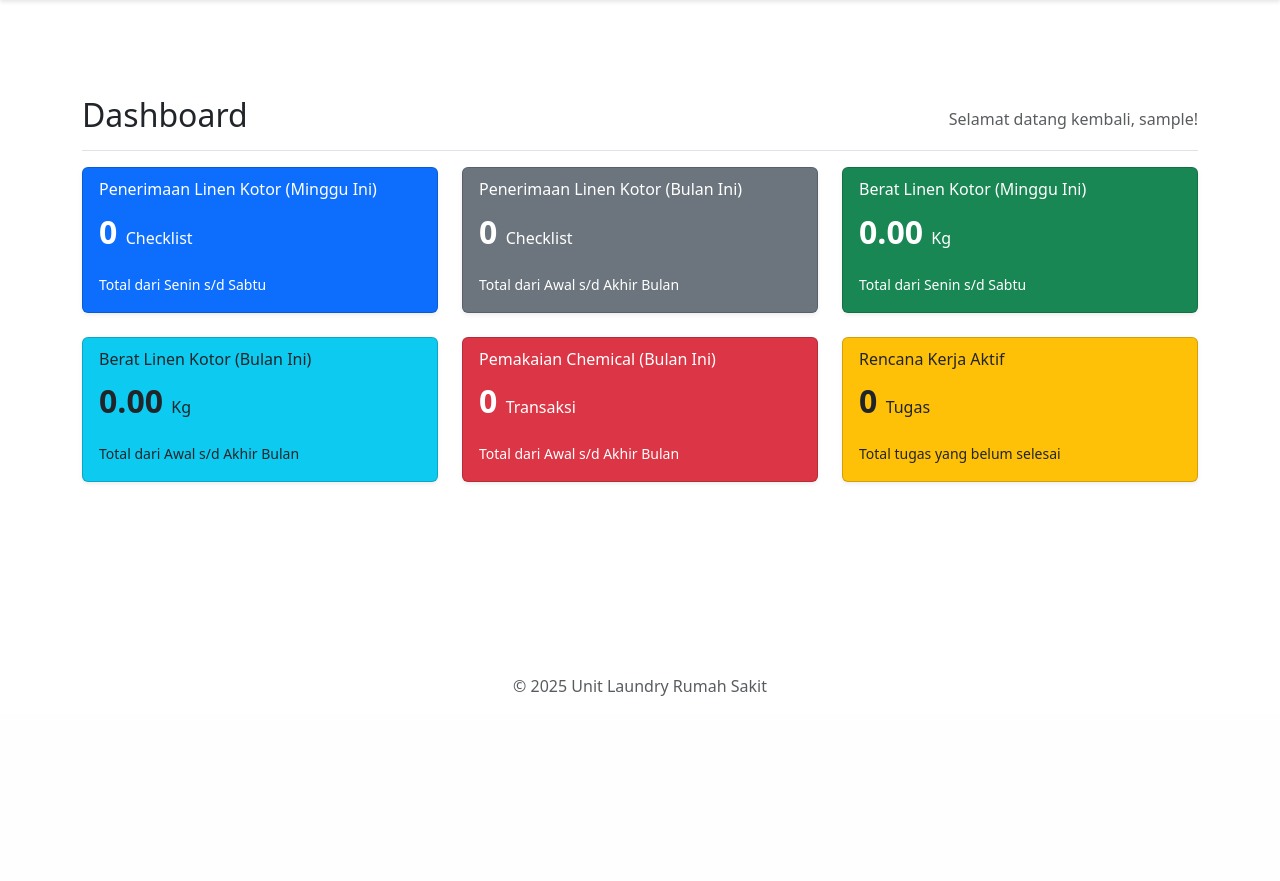
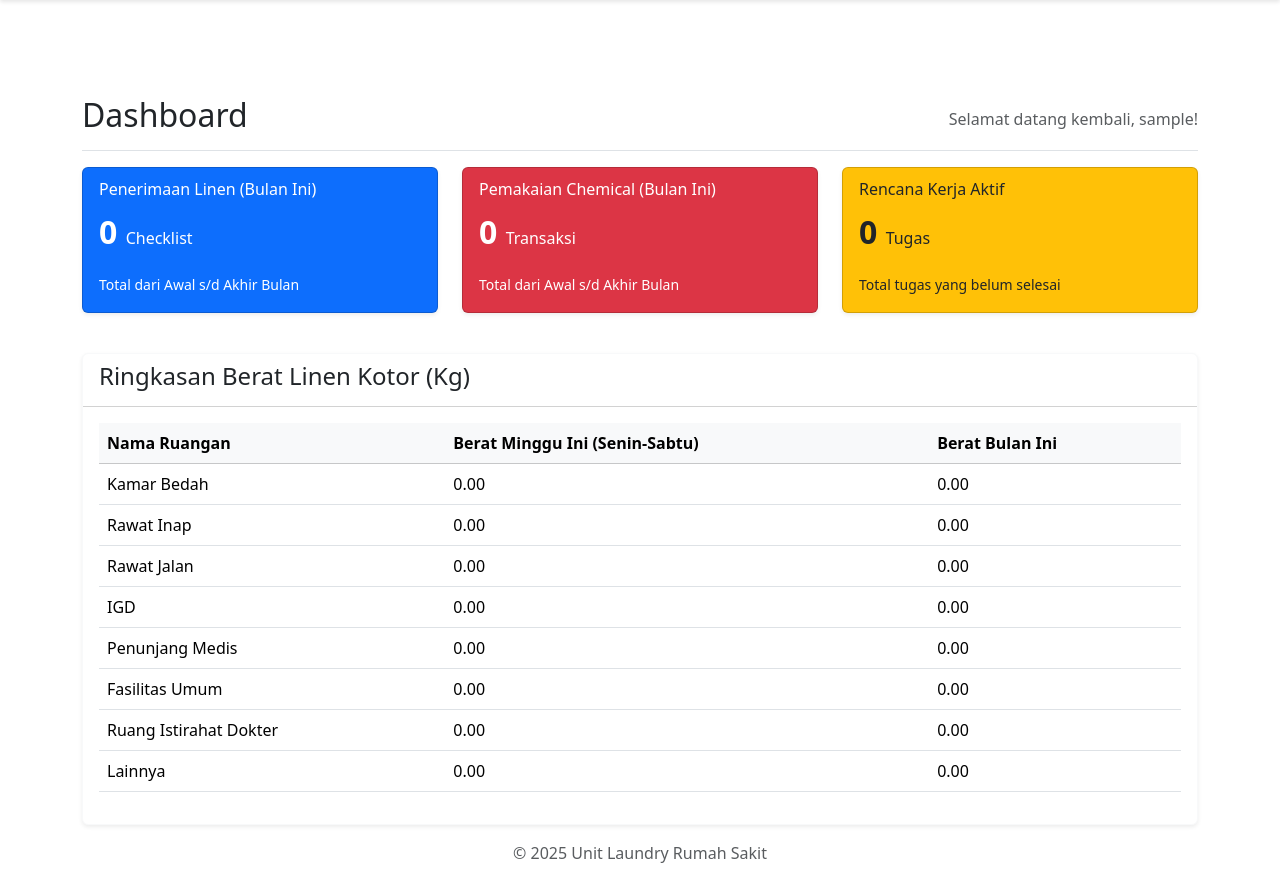
Before and after one commit to Dnoerzaman/aplikasi_laundry, a Django app: page / in a window 1280 px wide. Shown: the part 86-967 px from the top of the page. Before the commit the page ends 782 px from the top, so only its background shows below. Run offline with Django 5.2, Linux system fonts and the light colour scheme; the visitor is signed in with stand-in values (Sample User, id 1); data that the repository does not hold is empty; some libraries are stand-ins or nearby versions.

Commit message:
perubahan tampilan untuk dashboard(berat linen)

```diff
--- a/accounts/templates/accounts/dashboard.html
+++ b/accounts/templates/accounts/dashboard.html
@@ -8,54 +8,21 @@
     <span class="text-muted">Selamat datang kembali, {{ user.username }}!</span>
 </div>
 
-<!-- Kartu Statistik -->
+<!-- Kartu Statistik Utama -->
 <div class="row">
-    <!-- Card: Penerimaan Linen (Minggu Ini) -->
-    <div class="col-md-6 col-lg-4 mb-4">
+    <!-- Card: Penerimaan Linen (Bulan Ini) -->
+    <div class="col-md-4 mb-4">
         <div class="card bg-primary text-white shadow-sm h-100">
             <div class="card-body">
-                <h6 class="card-subtitle mb-2">Penerimaan Linen Kotor (Minggu Ini)</h6>
-                <p class="card-text fs-2 fw-bold">{{ penerimaan_minggu_ini }} <span class="fs-6 fw-normal">Checklist</span></p>
-                <small>Total dari Senin s/d Sabtu</small>
-            </div>
-        </div>
-    </div>
-
-    <!-- Card: Penerimaan Linen (Bulan Ini) -->
-    <div class="col-md-6 col-lg-4 mb-4">
-        <div class="card bg-secondary text-white shadow-sm h-100">
-            <div class="card-body">
-                <h6 class="card-subtitle mb-2">Penerimaan Linen Kotor (Bulan Ini)</h6>
+                <h6 class="card-subtitle mb-2">Penerimaan Linen (Bulan Ini)</h6>
                 <p class="card-text fs-2 fw-bold">{{ penerimaan_bulan_ini }} <span class="fs-6 fw-normal">Checklist</span></p>
                 <small>Total dari Awal s/d Akhir Bulan</small>
             </div>
         </div>
     </div>
 
-    <!-- Card: Berat Linen (Minggu Ini) -->
-    <div class="col-md-6 col-lg-4 mb-4">
-        <div class="card bg-success text-white shadow-sm h-100">
-            <div class="card-body">
-                <h6 class="card-subtitle mb-2">Berat Linen Kotor (Minggu Ini)</h6>
-                <p class="card-text fs-2 fw-bold">{{ berat_minggu_ini|floatformat:2 }} <span class="fs-6 fw-normal">Kg</span></p>
-                <small>Total dari Senin s/d Sabtu</small>
-            </div>
-        </div>
-    </div>
-
-    <!-- Card: Berat Linen (Bulan Ini) -->
-    <div class="col-md-6 col-lg-4 mb-4">
-        <div class="card bg-info text-dark shadow-sm h-100">
-            <div class="card-body">
-                <h6 class="card-subtitle mb-2">Berat Linen Kotor (Bulan Ini)</h6>
-                <p class="card-text fs-2 fw-bold">{{ berat_bulan_ini|floatformat:2 }} <span class="fs-6 fw-normal">Kg</span></p>
-                <small>Total dari Awal s/d Akhir Bulan</small>
-            </div>
-        </div>
-    </div>
-
     <!-- Card: Pemakaian Chemical (Bulan Ini) -->
-    <div class="col-md-6 col-lg-4 mb-4">
+    <div class="col-md-4 mb-4">
         <div class="card bg-danger text-white shadow-sm h-100">
             <div class="card-body">
                 <h6 class="card-subtitle mb-2">Pemakaian Chemical (Bulan Ini)</h6>
@@ -66,7 +33,7 @@
     </div>
 
     <!-- Card: Rencana Kerja Aktif -->
-    <div class="col-md-6 col-lg-4 mb-4">
+    <div class="col-md-4 mb-4">
         <div class="card bg-warning text-dark shadow-sm h-100">
             <div class="card-body">
                 <h6 class="card-subtitle mb-2">Rencana Kerja Aktif</h6>
@@ -76,4 +43,37 @@
         </div>
     </div>
 </div>
+
+<!-- Tabel Rincian Berat Linen Kotor -->
+<div class="row mt-3">
+    <div class="col-12">
+        <div class="card border-light shadow-sm">
+            <div class="card-header bg-transparent">
+                <h4 class="h4">Ringkasan Berat Linen Kotor (Kg)</h4>
+            </div>
+            <div class="card-body">
+                <div class="table-responsive">
+                    <table class="table table-hover">
+                        <thead class="table-light">
+                            <tr>
+                                <th>Nama Ruangan</th>
+                                <th>Berat Minggu Ini (Senin-Sabtu)</th>
+                                <th>Berat Bulan Ini</th>
+                            </tr>
+                        </thead>
+                        <tbody>
+                            {% for item in data_berat_per_ruangan %}
+                            <tr>
+                                <td>{{ item.nama_ruangan }}</td>
+                                <td>{{ item.berat_minggu_ini|floatformat:2 }}</td>
+                                <td>{{ item.berat_bulan_ini|floatformat:2 }}</td>
+                            </tr>
+                            {% endfor %}
+                        </tbody>
+                    </table>
+                </div>
+            </div>
+        </div>
+    </div>
+</div>
 {% endblock %}
--- a/accounts/views.py
+++ b/accounts/views.py
@@ -17,32 +17,49 @@ def dashboard_view(request):
     # --- Kalkulasi Rentang Waktu ---
     start_of_week = today - timedelta(days=today.weekday())
     end_of_week = start_of_week + timedelta(days=5)
-
     start_of_month = today.replace(day=1)
     _, num_days = calendar.monthrange(today.year, today.month)
     end_of_month = today.replace(day=num_days)
 
     # --- Pengambilan Data ---
-    # 1. Penerimaan Linen
-    penerimaan_minggu_ini = PenerimaanLinen.objects.filter(tanggal__range=[start_of_week, end_of_week]).count()
+    # 1. Penerimaan Linen (Total)
     penerimaan_bulan_ini = PenerimaanLinen.objects.filter(tanggal__range=[start_of_month, end_of_month]).count()
 
-    # 2. Berat Linen Kotor
-    berat_minggu_ini = BeratLinenHarian.objects.filter(tanggal__range=[start_of_week, end_of_week]).aggregate(total=Sum('total_berat'))['total'] or 0
-    berat_bulan_ini = BeratLinenHarian.objects.filter(tanggal__range=[start_of_month, end_of_month]).aggregate(total=Sum('total_berat'))['total'] or 0
-
-    # 3. Pemakaian Chemical
+    # 2. Pemakaian Chemical (Total)
     pemakaian_chemical_bulan_ini = PemakaianChemical.objects.filter(tanggal__range=[start_of_month, end_of_month]).count()
 
-    # 4. Rencana Kerja
+    # 3. Rencana Kerja (Total)
     rencana_kerja_aktif = Tugas.objects.exclude(status='Selesai').count()
 
+    # 4. Kalkulasi Berat Linen per Ruangan
+    ruangan_choices = PenerimaanLinen.PilihanRuangan.choices
+
+    # Ambil data agregat dari database
+    berat_mingguan_qs = BeratLinenHarian.objects.filter(
+        tanggal__range=[start_of_week, end_of_week]
+    ).values('ruangan').annotate(total=Sum('total_berat'))
+
+    berat_bulanan_qs = BeratLinenHarian.objects.filter(
+        tanggal__range=[start_of_month, end_of_month]
+    ).values('ruangan').annotate(total=Sum('total_berat'))
+
+    # Ubah ke dictionary untuk pencarian cepat
+    berat_mingguan_dict = {item['ruangan']: item['total'] for item in berat_mingguan_qs}
+    berat_bulanan_dict = {item['ruangan']: item['total'] for item in berat_bulanan_qs}
+
+    # Siapkan data untuk dikirim ke template
+    data_berat_per_ruangan = []
+    for value, label in ruangan_choices:
+        data_berat_per_ruangan.append({
+            'nama_ruangan': label,
+            'berat_minggu_ini': berat_mingguan_dict.get(value, 0),
+            'berat_bulan_ini': berat_bulanan_dict.get(value, 0)
+        })
+
     context = {
-        'penerimaan_minggu_ini': penerimaan_minggu_ini,
         'penerimaan_bulan_ini': penerimaan_bulan_ini,
-        'berat_minggu_ini': berat_minggu_ini,
-        'berat_bulan_ini': berat_bulan_ini,
         'pemakaian_chemical_bulan_ini': pemakaian_chemical_bulan_ini,
         'rencana_kerja_aktif': rencana_kerja_aktif,
+        'data_berat_per_ruangan': data_berat_per_ruangan,
     }
     return render(request, 'accounts/dashboard.html', context)
```
Also changed, not shown: stok_linen/migrations/0002_alter_stoklinen_nama_linen_alter_stoklinen_ruangan.py (added).
